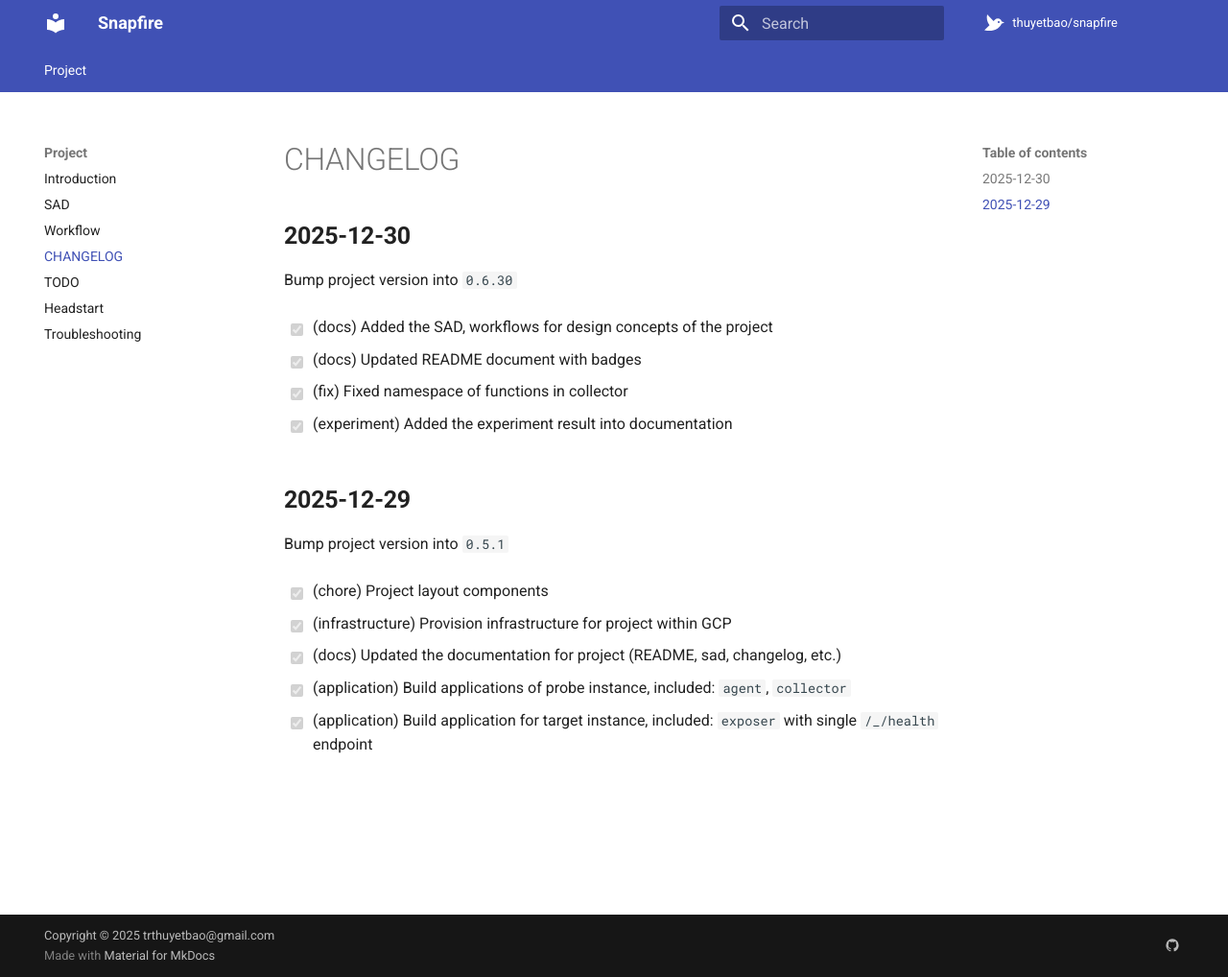
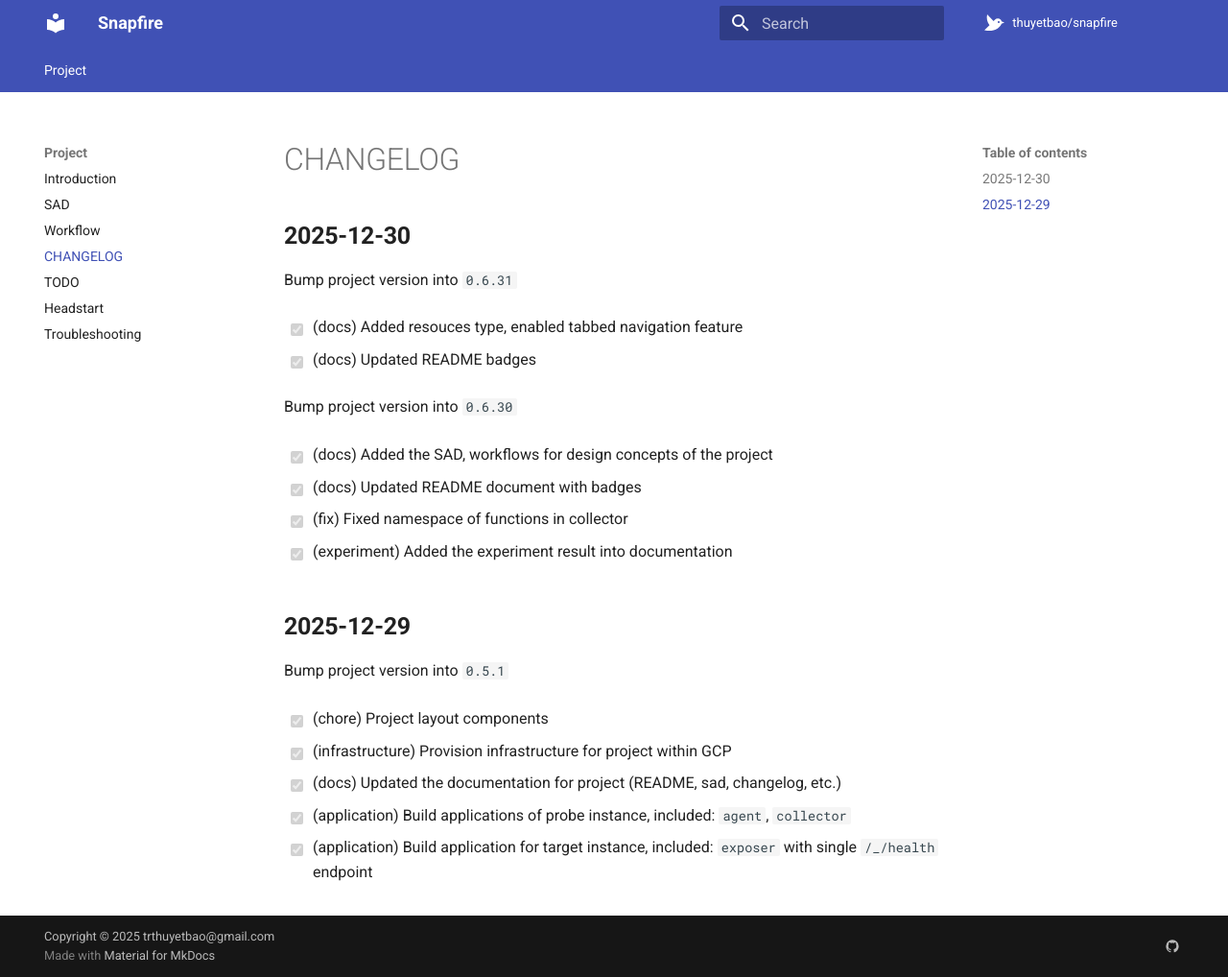
Before and after one commit to thuyetbao/snapfire, an MkDocs documentation site: the page built from docs/changelog.md, in a window 1280 px wide and 1018 px high. Shown: the whole window at 96% size. Built offline with MkDocs 1.6.1 and Material for MkDocs 9.7.7, drawn with Linux system fonts in a browser that asks for light colours; comment, search, counter and statistics services are not loaded.

Commit message:
(Docs) Enhance tabbed feature (#3)

```diff
--- a/CHANGELOG.md
+++ b/CHANGELOG.md
@@ -1,6 +1,12 @@
 # CHANGELOG
 
 ## **2025-12-30**
+
+Bump project version into `0.6.31`
+
+- [x] (docs) Added resouces type, enabled tabbed navigation feature
+
+- [x] (docs) Updated README badges
 
 Bump project version into `0.6.30`
 
--- a/mkdocs.yaml
+++ b/mkdocs.yaml
@@ -49,6 +49,8 @@
   - pymdownx.tasklist
   - pymdownx.details
   - pymdownx.snippets
+  - pymdownx.tabbed:
+      alternate_style: true
   - pymdownx.superfences:
       custom_fences:
         - name: mermaid
--- a/project.yaml
+++ b/project.yaml
@@ -1,5 +1,5 @@
 id: "snapfire"
 name: "Snapfire"
 description: "Snapfire: Server-to-Server Latency Observability Project"
-version: "0.6.30"
+version: "0.6.31"
 revision: "20251230"
```
Also changed, not shown: README.md (+9 -3 lines), docs/sad.md (+34 -32 lines).
